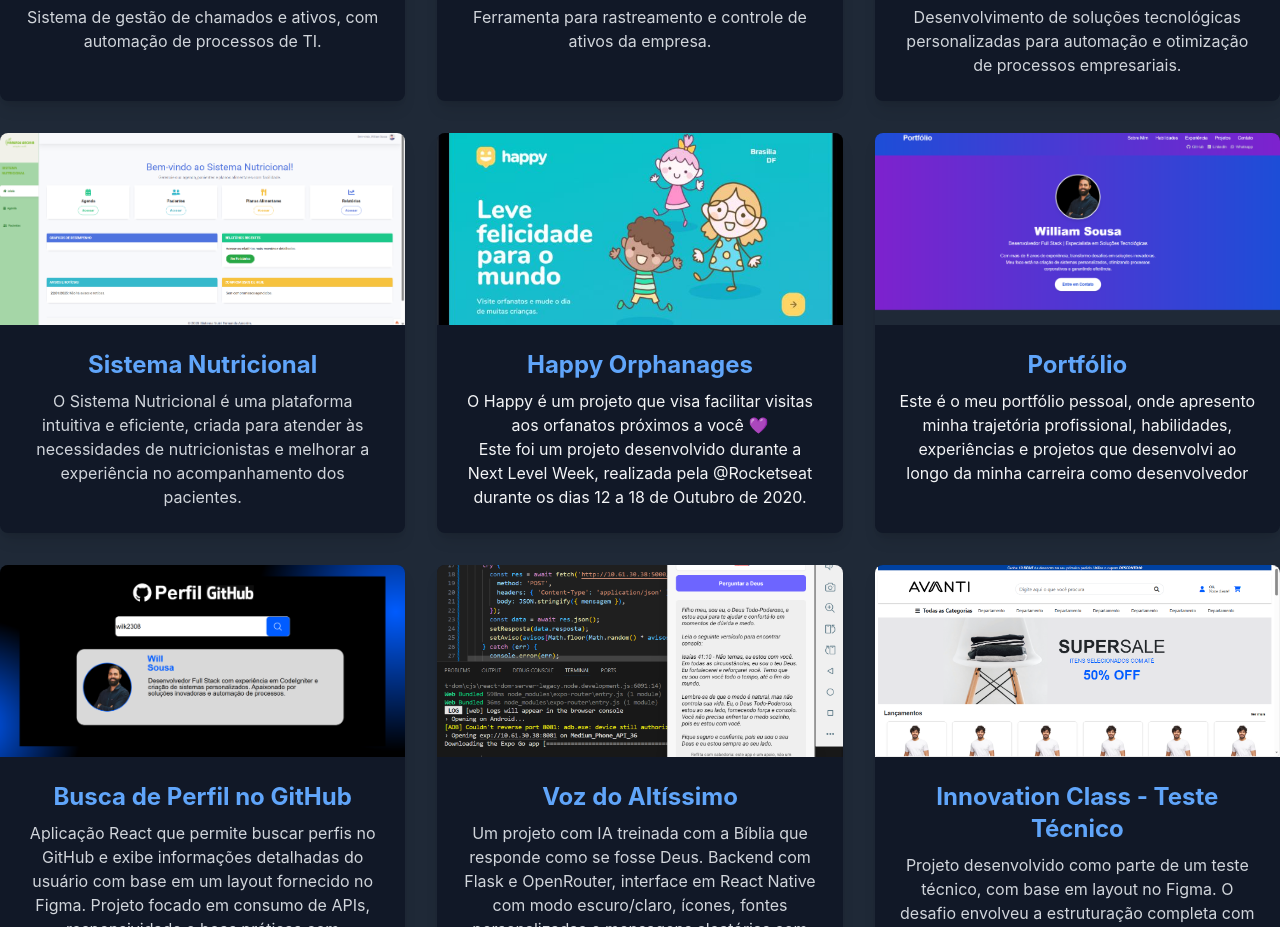
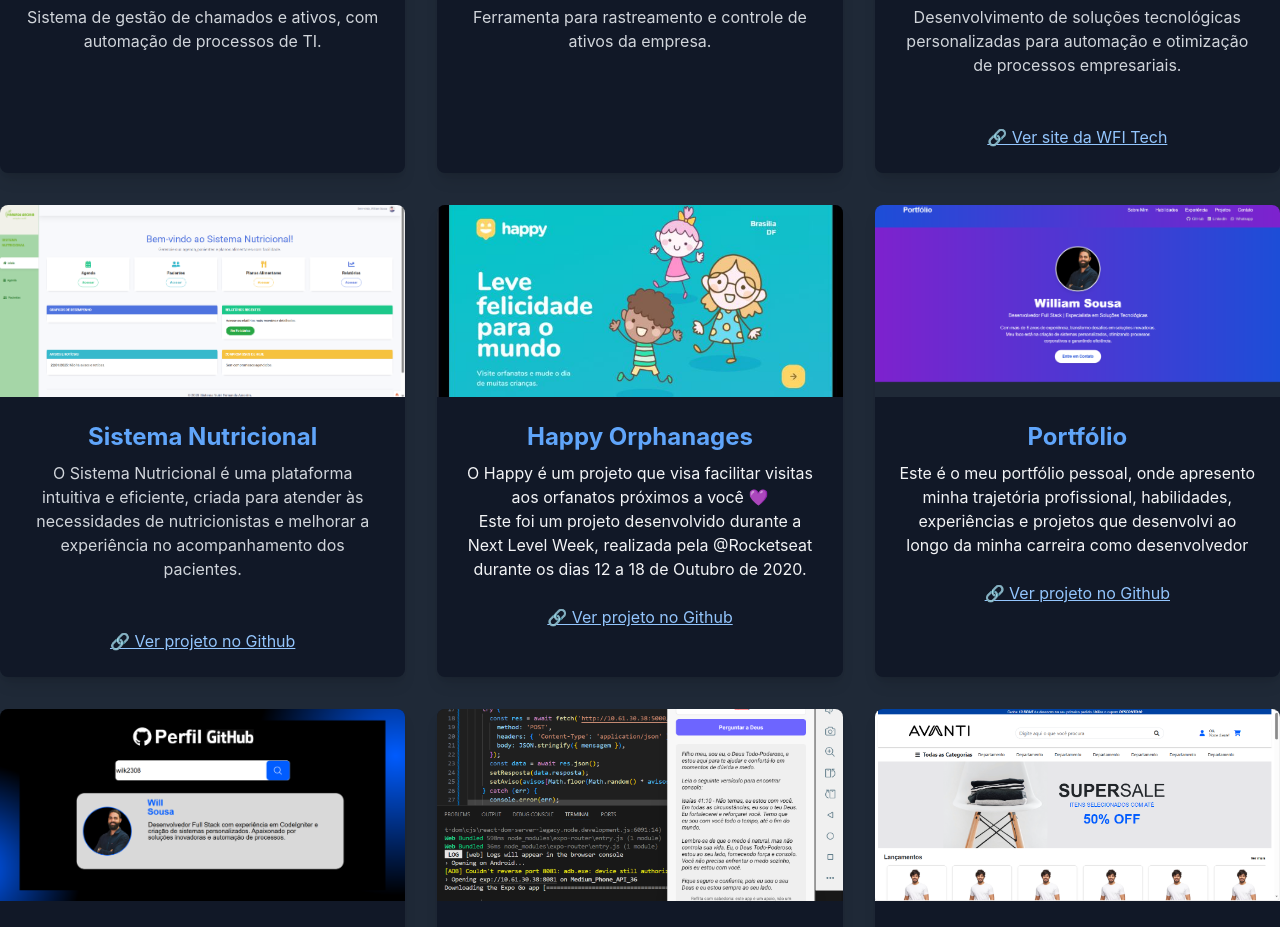
Before and after one commit to wilk2308/Portfolio, a plain HTML site: page index.html in a window 1280 px wide. Shown: the part 4047-4974 px from the top of the page. Drawn offline with nearby package versions, Linux system fonts and the light colour scheme.

Commit message:
Up index

```diff
--- a/index.html
+++ b/index.html
@@ -192,6 +192,8 @@
                     <div class="p-6">
                         <h3 class="text-2xl font-bold text-blue-400 mb-2">Site WFI Tech</h3>
                         <p class="text-gray-300">Desenvolvimento de soluções tecnológicas personalizadas para automação e otimização de processos empresariais.</p>
+                        <br><br>
+                        <a href="https://wfitech.com.br/" target="_blank" class="text-blue-300 underline">🔗 Ver site da WFI Tech</a>
                     </div>
 
 
@@ -203,6 +205,8 @@
                     <div class="p-6">
                         <h3 class="text-2xl font-bold text-blue-400 mb-2">Sistema Nutricional</h3>
                         <p class="text-gray-300">O Sistema Nutricional é uma plataforma intuitiva e eficiente, criada para atender às necessidades de nutricionistas e melhorar a experiência no acompanhamento dos pacientes.</p>
+                        <br><br>
+                        <a href="https://github.com/wilk2308/SistemaNutri" target="_blank" class="text-blue-300 underline">🔗 Ver projeto no Github</a>
                     </div>
             </div>
 
@@ -213,14 +217,18 @@
                     <p class="text-gray-300"></p>O Happy é um projeto que visa facilitar visitas aos orfanatos próximos a você 💜<br>
 
                     Este foi um projeto desenvolvido durante a Next Level Week, realizada pela @Rocketseat durante os dias 12 a 18 de Outubro de 2020.
+                    <br><br>
+            <a href="https://github.com/wilk2308/Happy_Orphanages-main" target="_blank" class="text-blue-300 underline">🔗 Ver projeto no Github</a>
                 </div>
         </div>
 
         <div class="bg-gray-900 rounded-lg overflow-hidden shadow-lg">
-            <img src="./img/port.png" alt="Sistema de Inventário" class="w-full h-48 object-cover">
+            <img src="./img/port.png" alt="Portfólio" class="w-full h-48 object-cover">
             <div class="p-6">
                 <h3 class="text-2xl font-bold text-blue-400 mb-2">Portfólio</h3>
                 <p class="text-gray-300"></p>Este é o meu portfólio pessoal, onde apresento minha trajetória profissional, habilidades, experiências e projetos que desenvolvi ao longo da minha carreira como desenvolvedor
+                <br><br>
+            <a href="https://github.com/wilk2308/Portfolio" target="_blank" class="text-blue-300 underline">🔗 Ver projeto no Github</a>
             </div>
             </div>
 
```
